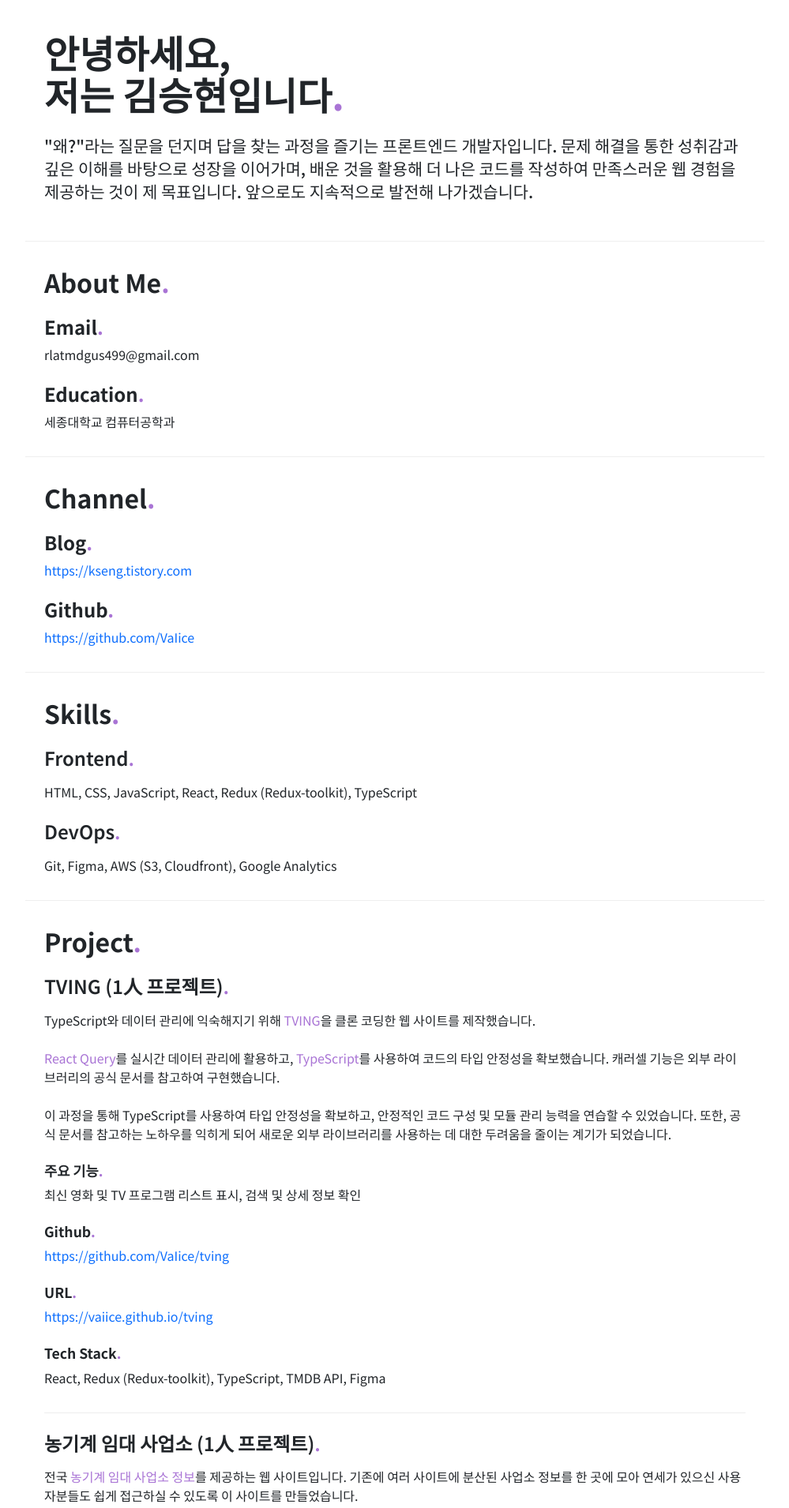
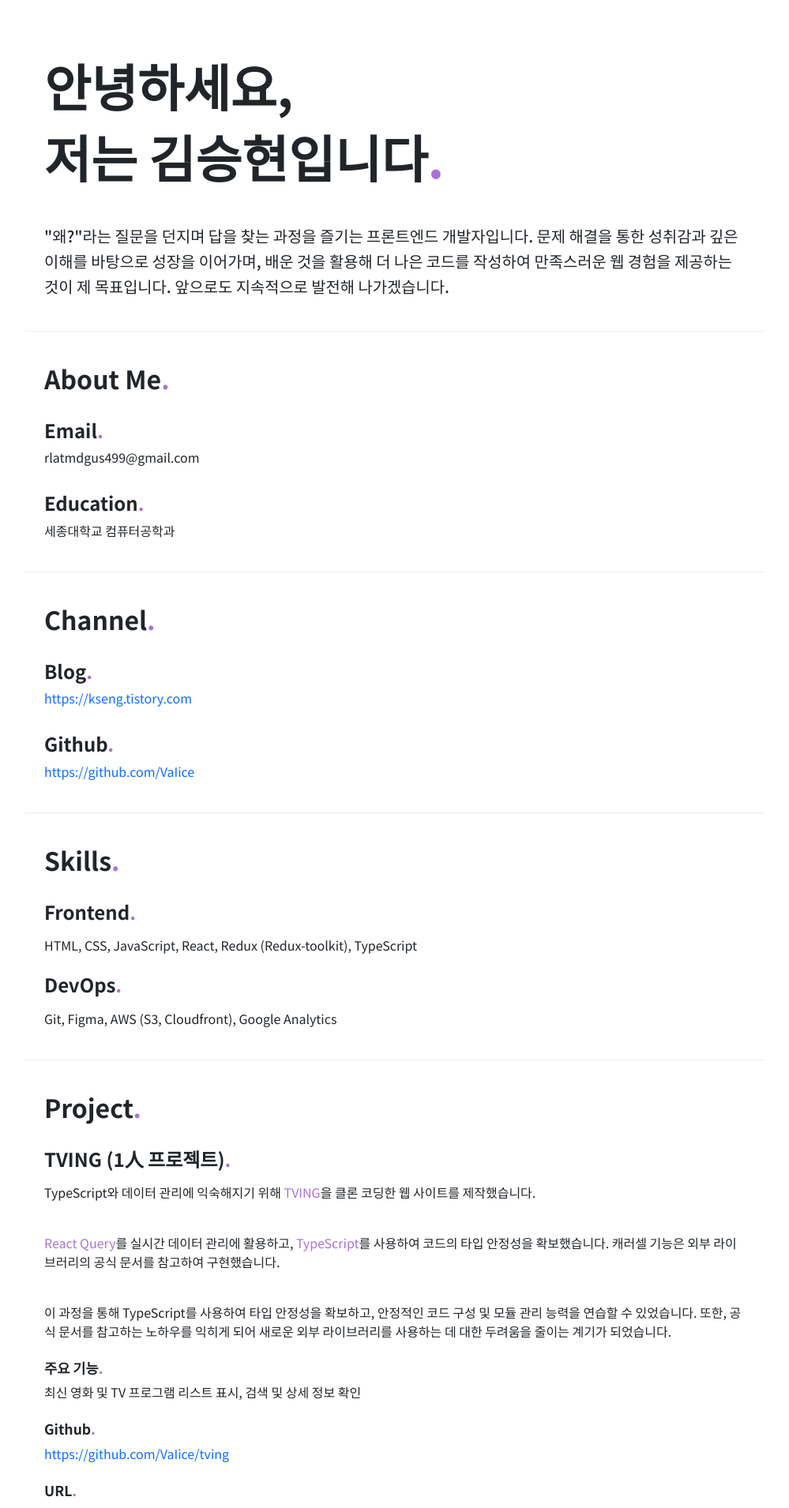
Before and after one commit to VaIice/resume, a React (Create React App) app: page / in a window 1280 px wide. Shown: the top 1910 px of the page at 79% size, without its empty margins (140-1139 px from the left). Built offline with nearby package versions, Linux system fonts and the light colour scheme.

Commit message:
font-size modify

```diff
--- a/public/index.html
+++ b/public/index.html
@@ -18,7 +18,7 @@
     <link rel="preconnect" href="https://fonts.googleapis.com">
 <link rel="preconnect" href="https://fonts.gstatic.com" crossorigin>
 <link href="https://fonts.googleapis.com/css2?family=Noto+Sans+KR:wght@100..900&display=swap" rel="stylesheet">
-    <title>안녕하세요, 프론트엔드 개발자 김승현입니다.</title>
+<title>안녕하세요, 프론트엔드 개발자 김승현입니다.</title>
 <meta property="og:image"   content="%PUBLIC_URL%/resume image.png" />
 <meta property="og:title"   content="안녕하세요, 프론트엔드 개발자 김승현입니다." />
 <meta property="og:description"   content="김승현 이력서입니다." />
--- a/src/App.css
+++ b/src/App.css
@@ -4,27 +4,27 @@
 }
 
 h1 {
-  font-size: 3rem !important;
+  font-size: 4rem !important;
   font-weight: 700 !important;
-  line-height: 1.1 !important;
-  margin-top: 0.5rem !important;
+  line-height: 1.4 !important;
+  margin-top: 1.5rem !important;
 }
 
 h2 {
   font-size: 2rem !important;
   font-weight: 700 !important;
-  margin-bottom: 1.5rem !important;
+  margin-bottom: 2rem !important;
 }
 
 h3 {
   font-size: 1.5rem !important;
   margin-top: 1.5rem !important;
-  font-weight: 600 !important;
+  font-weight: 700 !important;
   margin-bottom: 1rem !important;
 }
 
 h4 {
-  margin-top: 1.5rem !important;
+  margin-top: 2rem !important;
   font-weight: 700 !important;
 }
 
@@ -32,13 +32,15 @@ h5 {
   margin-top: 1.5rem !important;
   font-size: 1.1rem !important;
   font-weight: 700 !important;
+  margin-bottom: 0.5rem !important;
 }
 
 p {
-  font-size: 1.3rem !important;
+  font-size: 1.24rem !important;
   font-weight: 500 !important;
-  line-height: 1.4 !important;
-  margin-top: 1.5rem !important;
+  line-height: 2rem !important;
+  margin-top: 2.5rem !important;
+  margin-bottom: 0 !important;
 }
 
 a {
@@ -46,8 +48,8 @@ a {
 }
 
 .access-prevention {
-  color: #c1c1c1;
-  font-weight: 300;
+  color: #9f9f9f;
+  font-weight: 350;
 }
 
 * {
@@ -56,7 +58,7 @@ a {
 
 section {
   border-bottom: 1px solid #eee;
-  padding: 2rem 1.5rem;
+  padding: 2.5rem 1.5rem;
 }
 
 .span-br {
@@ -64,8 +66,9 @@ section {
 }
 
 .project-section {
+  padding-top: 1rem !important;
   border-bottom: 1px solid #eee;
-  padding-bottom: 2rem !important;
+  padding-bottom: 2.5rem !important;
 }
 
 .highlight {
@@ -88,6 +91,10 @@ body {
   font-family: "Noto Sans KR", sans-serif !important;
 }
 
-.project-section:last-child {
+.project-section:first-of-type {
+  padding-top: 0 !important;
+}
+
+.project-section:last-of-type {
   border-bottom: none;
 }
--- a/src/Components/Projects/Capstone.jsx
+++ b/src/Components/Projects/Capstone.jsx
@@ -3,10 +3,10 @@ function Capstone() {
    <div className='project-section'>
        <h3>Darkest Planet (4人 프로젝트)<span className="highlight">.</span></h3>
        처음으로 협업을 진행했던 자체 개발한 <span className="highlight">VR 게임의 웹 사이트</span>입니다.
-       기존 게임 플랫폼을 벤치마킹 하여 다운로드, 게시판 및 사용자 간의 상호작용이 가능한 <span className="highlight">커뮤니티 기능</span>을 갖춘 웹 사이트를 구현했습니다.<br/><br/>
-       백엔드와의 협업을 통해 회원가입과 CRUD 게시판을 구축하였습니다.
+       기존 게임 플랫폼을 벤치마킹하여 다운로드, 게시판 및 사용자 간의 상호작용이 가능한 <span className="highlight">커뮤니티 기능</span>을 갖춘 웹 사이트를 구현했습니다.<br/><br/>
+      백엔드와의 협업을 통해 회원가입과 CRUD 게시판을 구축하였습니다.
        이를 통해 토큰 기반 로그인 관리, 데이터 유효성 검사 등 다양한 게시판 기능을 구현하여 웹에 적용하였으며, <span className="highlight">AWS Cloudfront</span>를 통해 배포를 완료했습니다.<br/><br/>
-   이 프로젝트 이후 웹 개발에 즐거움을 느꼈고, 더 깊은 이해를 하고자 현재의 진로를 정하게 되었습니다.
+      이 프로젝트 이후 웹 개발에 즐거움을 느꼈고, 더 깊은 이해를 하고자 현재의 진로를 정하게 되었습니다.
 <h5>주요 기능<span className="highlight">.</span></h5><span>VR 게임 다운로드 및 커뮤니티, 회원가입 및 로그인 관리</span>
 <h5>Github<span className="highlight">.</span></h5><span><a href="https://github.com/VaIice/Capstone">https://github.com/VaIice/Capstone</a></span>
 <h5>URL<span className="highlight">.</span></h5><span className="access-prevention">http://d10v0gqnjifjsl.cloudfront.net (현재는 접속이 불가합니다.)</span>
--- a/src/Components/Projects/Lease.jsx
+++ b/src/Components/Projects/Lease.jsx
@@ -11,7 +11,6 @@ function Lease() {
      이 프로젝트를 통해 외부 API와 공공 데이터를 활용하는 경험을 쌓을 수 있었습니다.
      또한, UX 개선을 위해 사용자 데이터 시각화 등 데이터 분석 역량도 키울 수 있었습니다.
      <h5>주요 기능<span className="highlight">.</span></h5><span>농기계 임대 사업소 지도 표시, 상세 정보 제공, 카카오 지도 길찾기</span>
-    <h5>화면 이미지<span className="highlight">.</span></h5>
     <h5>Github<span className="highlight">.</span></h5><span><a href="https://github.com/VaIice/lease">https://github.com/VaIice/lease</a></span>
     <h5>URL<span className="highlight">.</span></h5><span><a href="https://vaiice.github.io/lease">https://vaiice.github.io/lease</a></span>
     <h5>Tech Stack<span className="highlight">.</span></h5><span>React, Redux (Redux-toolkit), Kakao Maps API, Figma</span>
--- a/src/Components/Projects/TVING.jsx
+++ b/src/Components/Projects/TVING.jsx
@@ -2,10 +2,10 @@ function TVING() {
  return (
   <div className='project-section'>
     <h3>TVING (1人 프로젝트)<span className="highlight">.</span></h3>
-     TypeScript와 데이터 관리에 익숙해지기 위해 <span className="highlight">TVING</span>을 클론 코딩한 웹 사이트를 제작했습니다.<br/><br/>
+     TypeScript와 데이터 관리에 익숙해지기 위해 <span className="highlight">TVING</span>을 클론 코딩한 웹 사이트를 제작했습니다.<p className="br"></p>
 
      <span className="highlight">React Query</span>를 실시간 데이터 관리에 활용하고, <span className="highlight">TypeScript</span>를 사용하여 코드의 타입 안정성을 확보했습니다.
-     캐러셀 기능은 외부 라이브러리의 공식 문서를 참고하여 구현했습니다.<br /><br />
+     캐러셀 기능은 외부 라이브러리의 공식 문서를 참고하여 구현했습니다.<p></p>
 
      이 과정을 통해 TypeScript를 사용하여 타입 안정성을 확보하고, 안정적인 코드 구성 및 모듈 관리 능력을 연습할 수 있었습니다.
      또한, 공식 문서를 참고하는 노하우를 익히게 되어 새로운 외부 라이브러리를 사용하는 데 대한 두려움을 줄이는 계기가 되었습니다.
```
